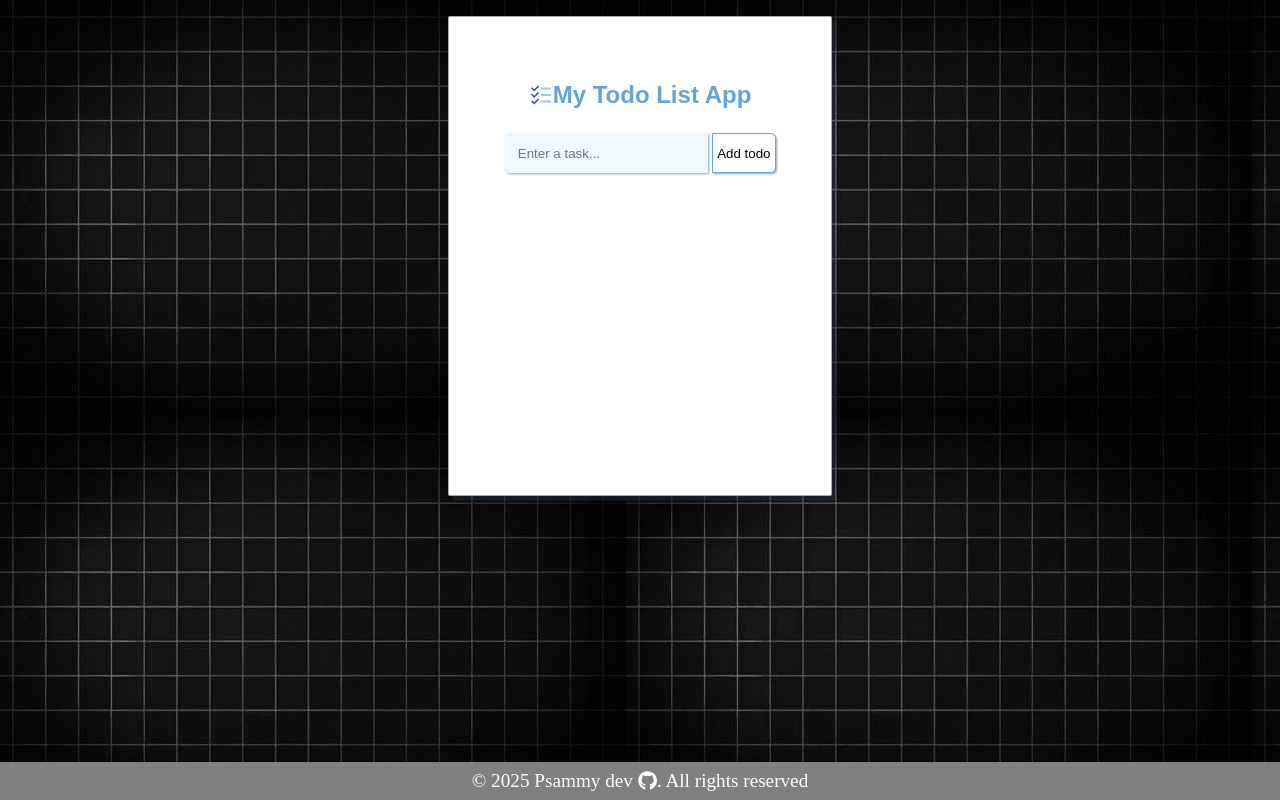
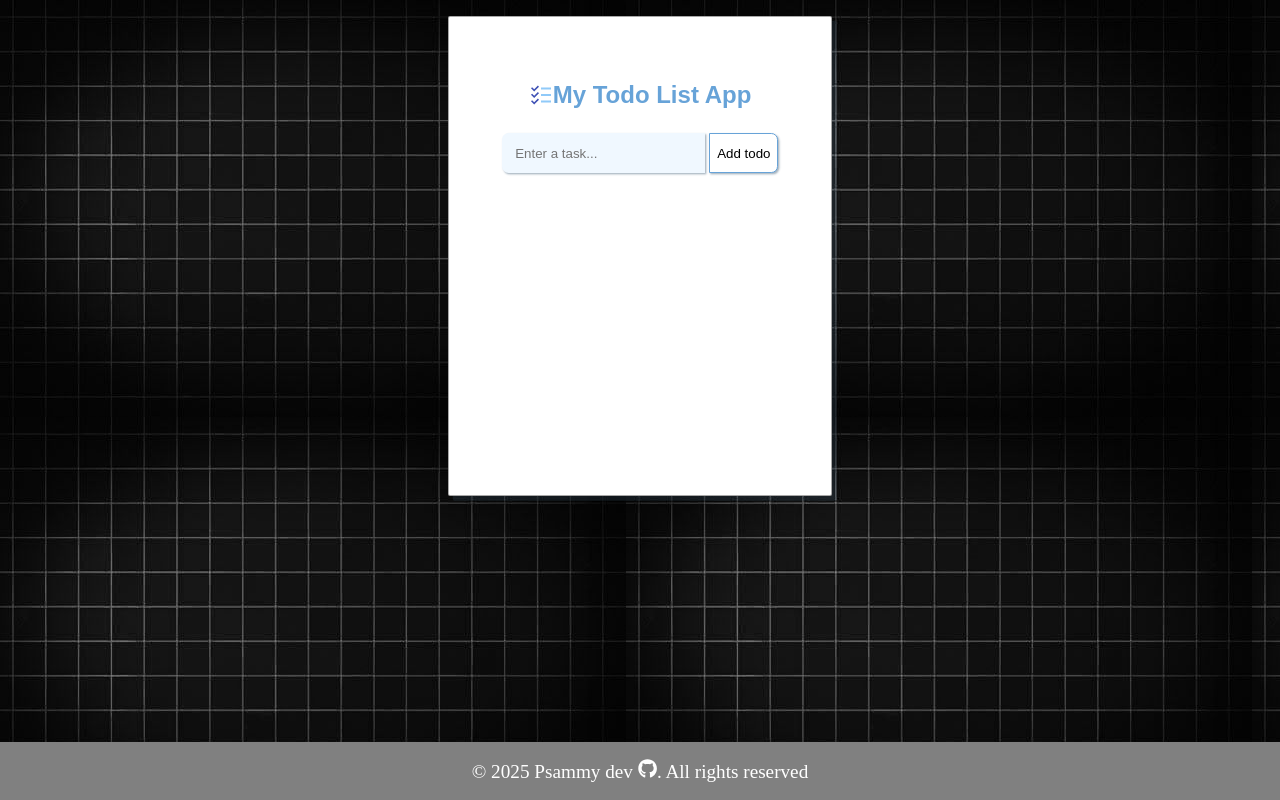
Before and after one commit to Psamm-y/Todo-list-app, a React (Vite) app: page / in a window 1280 px wide. Built offline with nearby package versions, Linux system fonts and the light colour scheme; a web font is replaced by a local one.

Commit message:
Fix footer

```diff
--- a/src/Todo.jsx
+++ b/src/Todo.jsx
@@ -72,12 +72,14 @@ const Todo = () => {
         ))}
       </div>
       <footer>
-        &copy; 2025 Psammy dev{' '}
-        <a href="https://github.com.psamm-y" target="_blank">
-          &nbsp;
-          <FaGithub />
-        </a>
-        . All rights reserved
+        <div>
+          &copy; 2025 Psammy dev
+          <a href="https://github.com.psamm-y" target="_blank">
+            &nbsp;
+            <FaGithub />
+          </a>
+          . All rights reserved
+        </div>
       </footer>
     </>
   );
--- a/src/todo.css
+++ b/src/todo.css
@@ -65,8 +65,8 @@ li {
   border: none;
   box-shadow: 0.1em 0.1em 2px rgba(69, 99, 124, 0.486);
   height: 3em;
-  border-top-left-radius: 0.4em;
-  border-bottom-left-radius: 0.4em;
+  border-top-left-radius: 0.5em;
+  border-bottom-left-radius: 0.5em;
   padding: 1em;
 }
 form {
@@ -78,10 +78,10 @@ form button {
   border: 1px solid rgb(103, 163, 216);
   background-color: white;
   height: 3em;
-  border-top-right-radius: 0.4em;
-  border-bottom-right-radius: 0.4em;
+  border-top-right-radius: 0.5em;
+  border-bottom-right-radius: 0.5em;
   transition: 0.2s ease-in;
-  padding: 0 0.3em;
+  padding: 0 0.5em;
   box-shadow: 0.1em 0.1em 2px rgba(69, 99, 124, 0.486);
 }
 form button:hover {
@@ -112,20 +112,23 @@ footer {
   left: 0;
   bottom: 0;
   background-color: #808080;
-  height: 2em;
+  height: 3em;
   font-size: 1.2em;
 }
-footer a {
-  margin-top: 0.2em;
+footer div a {
   color: inherit;
   text-decoration: none;
+  margin-top: 0.5em;
 }
 @media (max-width: 750px) {
   .todo-block {
     width: 20em;
-    height: 40em;
+    height: 35em;
   }
   .body {
     padding-top: 4em;
   }
+  footer {
+    font-size: 1em;
+  }
 }
```
